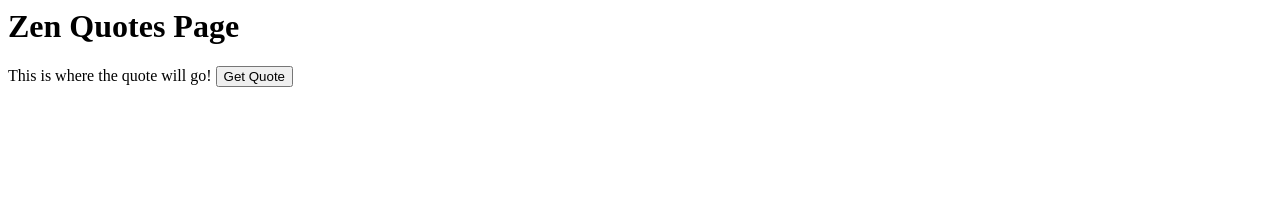
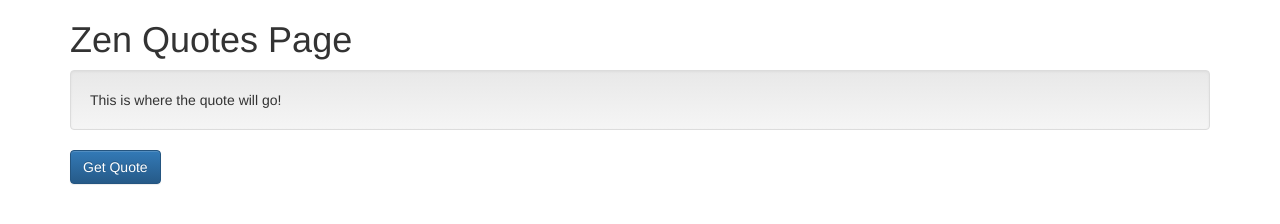
Before and after one commit to jbcruz0209/zenQuotes, a plain HTML site: page index.html in a window 1280 px wide. Drawn offline with nearby package versions, Linux system fonts and the light colour scheme.

Commit message:
added layout

```diff
--- a/index.html
+++ b/index.html
@@ -1,5 +1,26 @@
-<h1>Zen Quotes Page</h1>
-<div class="quote"></div>
-This is where the quote will go!
-</div>
-<button class="quote">Get Quote</button>
+<html>
+
+<head>
+
+<!-- Latest compiled and minified CSS -->
+<link rel="stylesheet" href="https://maxcdn.bootstrapcdn.com/bootstrap/3.2.0/css/bootstrap.min.css">
+
+<!-- Optional theme -->
+<link rel="stylesheet" href="https://maxcdn.bootstrapcdn.com/bootstrap/3.2.0/css/bootstrap-theme.min.css">
+
+<!-- Latest compiled and minified JavaScript -->
+<script src="https://maxcdn.bootstrapcdn.com/bootstrap/3.2.0/js/bootstrap.min.js"></script>
+
+</head>
+
+<body class="container">
+	<h1>Zen Quotes Page</h1>
+		<div class="js-quote well">
+		This is where the quote will go!
+		</div>
+
+	<button class="new-quote btn btn-primary">Get Quote</button>
+
+</body>
+
+</html>
```
